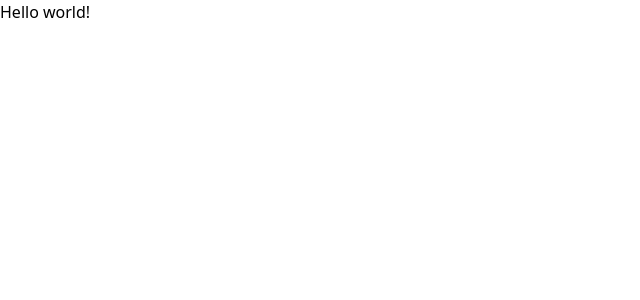
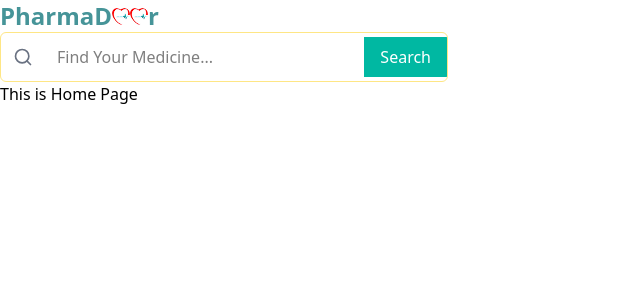
Before and after one commit to Shajadulhaqueemon111/pharmadoor-app-client, a React (Vite) app: page / in a window 1280 px wide. Shown: the top 300 px of the page, without its empty margins (0-640 px from the left). Built offline with nearby package versions, Linux system fonts and the light colour scheme.

Commit message:
added navbar

```diff
--- a/package.json
+++ b/package.json
@@ -11,6 +11,7 @@
   },
   "dependencies": {
     "@tailwindcss/vite": "^4.1.6",
+    "lucide-react": "^0.510.0",
     "react": "^19.1.0",
     "react-dom": "^19.1.0",
     "react-router-dom": "^7.6.0",
--- /dev/null
+++ b/src/components/Pages/Error/Error.tsx
@@ -0,0 +1,9 @@
+const ErrorPage = () => {
+  return (
+    <div>
+      <h1>This is Error Page</h1>
+    </div>
+  );
+};
+
+export default ErrorPage;
--- /dev/null
+++ b/src/components/Pages/Navbar/FirstNavbar.tsx
@@ -0,0 +1,40 @@
+import { Search } from "lucide-react";
+import image1 from "../../../assets/Image2.png";
+const FirstNavbar = () => {
+  return (
+    <div>
+      <div>
+        <p className="flex items-center font-bold text-2xl text-[#469498]">
+          PharmaD{" "}
+          <span>
+            <img src={image1} alt="image" />
+          </span>{" "}
+          <span>
+            <img src={image1} alt="image" />
+          </span>{" "}
+          r
+        </p>
+      </div>
+      <div className="flex items-center border border-amber-200 rounded-md overflow-hidden w-full max-w-md">
+        {/* Search Icon */}
+        <div className="px-3 text-gray-500">
+          <Search size={20} />
+        </div>
+
+        {/* Input Field */}
+        <input
+          type="text"
+          placeholder="Find Your Medicine..."
+          className="flex-1 p-3 outline-none"
+        />
+
+        {/* Search Button */}
+        <button className="bg-[#00B8A2] hover:bg-amber-600 text-white px-4 py-2">
+          Search
+        </button>
+      </div>
+    </div>
+  );
+};
+
+export default FirstNavbar;
--- a/src/components/route/AllRoute.tsx
+++ b/src/components/route/AllRoute.tsx
@@ -1,9 +1,19 @@
 import { createBrowserRouter } from "react-router-dom";
+import MainRoute from "./MainRoute";
+import ErrorPage from "../Pages/Error/Error";
+import HomePage from "../Pages/Home/Home";
 
 const router = createBrowserRouter([
   {
     path: "/",
-    element: <div>Hello world!</div>,
+    element: <MainRoute />,
+    errorElement: <ErrorPage />,
+    children: [
+      {
+        path: "/",
+        element: <HomePage />,
+      },
+    ],
   },
 ]);
 
--- a/src/components/route/MainRoute.tsx
+++ b/src/components/route/MainRoute.tsx
@@ -1,8 +1,10 @@
 import { Outlet } from "react-router-dom";
+import FirstNavbar from "../Pages/Navbar/FirstNavbar";
 
 const MainRoute = () => {
   return (
     <div>
+      <FirstNavbar />
       <Outlet></Outlet>
     </div>
   );
```
Also changed, not shown: src/assets/Image2.png (added), 1 other file (tests, documents, lock files or other folders).
